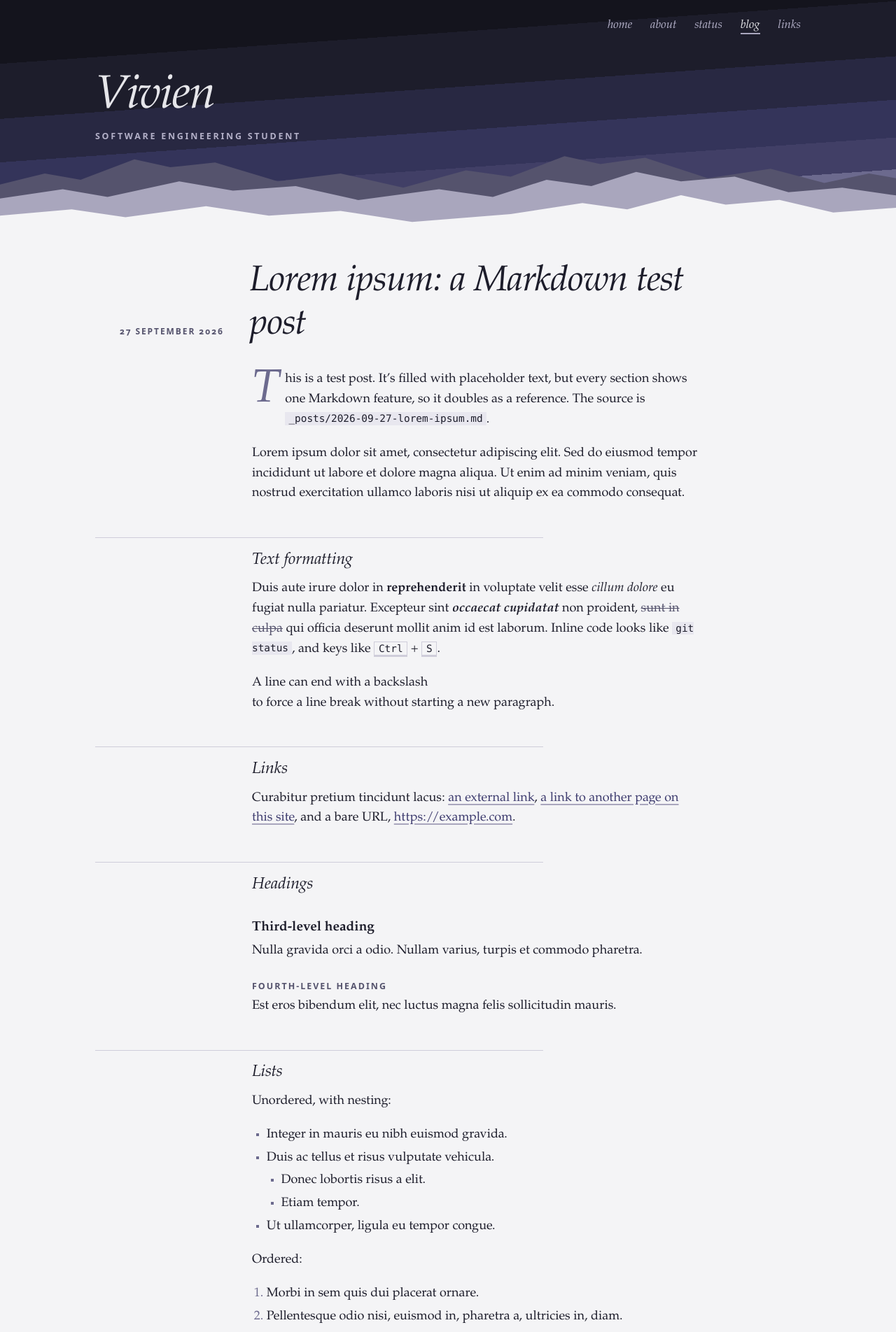
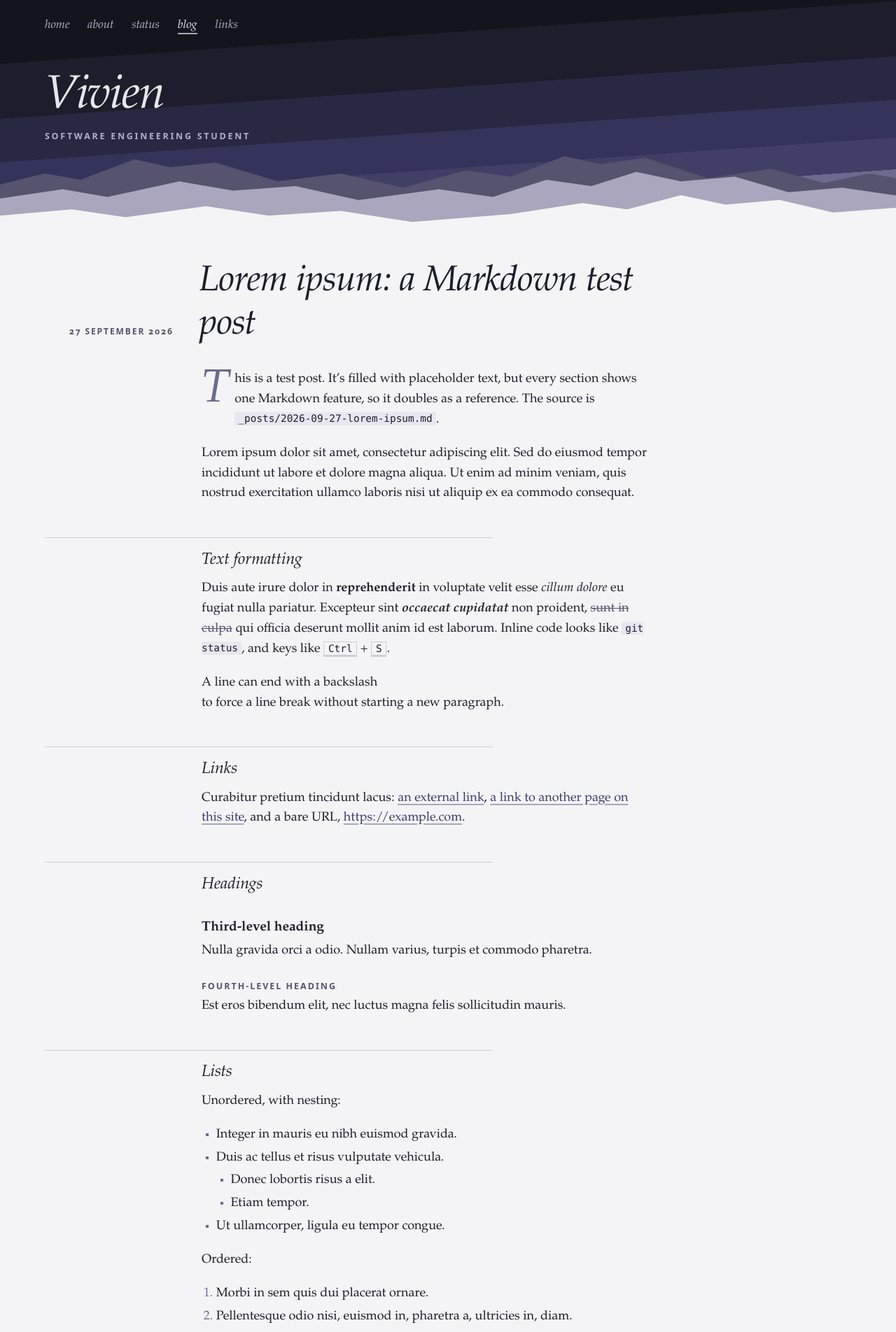
Before and after one commit to meowzerskittycat/meowzerskittycat.github.io, a Jekyll site: the page built from _posts/2026-09-27-lorem-ipsum.md, in a window 1280 px wide. Shown: the top 1904 px of the page at 70% size. Built offline with Jekyll 4.4.1, drawn with Linux system fonts in a browser that asks for light colours.

Commit message:
Left-align the layout instead of centring it
The header, menu, name, margin labels and text column now hang off a
fixed distance from the left edge (--edge) rather than being centred.

Co-Authored-By: Claude Opus 5.5 <noreply@anthropic.com>
Claude-Session: https://claude.ai/code/session_01RdmvUnKLgrk1zxyFTb5nag

```diff
--- a/assets/css/site.css
+++ b/assets/css/site.css
@@ -43,6 +43,7 @@
 	--sans:  system-ui, -apple-system, "Segoe UI", Roboto, "Helvetica Neue", Arial, sans-serif;
 	--mono:  ui-monospace, "SFMono-Regular", Menlo, Consolas, "Liberation Mono", monospace;
 
+	--edge: clamp(1.5rem, 5vw, 5rem);  /* distance from the left edge of the window */
 	--gutter: 14rem;        /* left margin where headings and dates hang */
 	--measure: 40rem;
 }
@@ -88,7 +89,8 @@ body {
 	font-variant-numeric: oldstyle-nums proportional-nums;
 }
 
-.wrap { max-width: 66rem; margin: 0 auto; padding: 0 1.5rem; }
+/* everything hangs off the left edge; nothing is centred */
+.wrap { max-width: calc(var(--edge) + 60rem); margin: 0; padding: 0 1.5rem 0 var(--edge); }
 
 a {
 	color: var(--link);
@@ -169,7 +171,7 @@ a:hover { background: var(--surface); text-decoration-color: var(--link); }
 .site-nav ul {
 	display: flex;
 	flex-wrap: wrap;
-	justify-content: flex-end;
+	justify-content: flex-start;
 	gap: .3rem 1.6rem;
 	margin: 0;
 	padding: 0;
@@ -381,7 +383,7 @@ ul.posts .muted { display: block; margin-top: .3rem; font-size: 1rem; }
 /* ---- wide screens: headings, dates and labels hang in the margin ------ */
 
 @media (min-width: 62rem) {
-	main.wrap { padding-left: calc(1.5rem + var(--gutter)); }
+	main.wrap { padding-left: calc(var(--edge) + var(--gutter)); }
 	.post > *, main > * { max-width: var(--measure); }
 
 	/* section headings stay in the text column; their rule runs across the margin */
@@ -411,7 +413,7 @@ ul.posts .muted { display: block; margin-top: .3rem; font-size: 1rem; }
 		text-align: right;
 	}
 
-	.post-header .meta { position: absolute; left: 1.5rem; width: calc(var(--gutter) - 2.5rem); text-align: right; margin-top: -2.6rem; }
+	.post-header .meta { position: absolute; left: var(--edge); width: calc(var(--gutter) - 2.5rem); text-align: right; margin-top: -2.6rem; }
 }
 
 /* ---- phones ----------------------------------------------------------- */
@@ -422,9 +424,9 @@ ul.posts .muted { display: block; margin-top: .3rem; font-size: 1rem; }
 	.site-header.is-home { padding-bottom: 6.5rem; }
 	.site-header::before, .ridges::before, .ridges::after { height: 4.5rem; }
 	.site-header.is-home::before, .is-home .ridges::before, .is-home .ridges::after { height: 5.5rem; }
-	.site-nav ul { justify-content: flex-start; gap: .3rem 1.2rem; }
+	.site-nav ul { gap: .3rem 1.2rem; }
 	.site-id, .is-home .site-id { margin-top: 2rem; }
-	pre { margin-left: -1.5rem; margin-right: -1.5rem; }
+	pre { margin-left: calc(-1 * var(--edge)); margin-right: -1.5rem; }
 }
 
 @media print {
```
